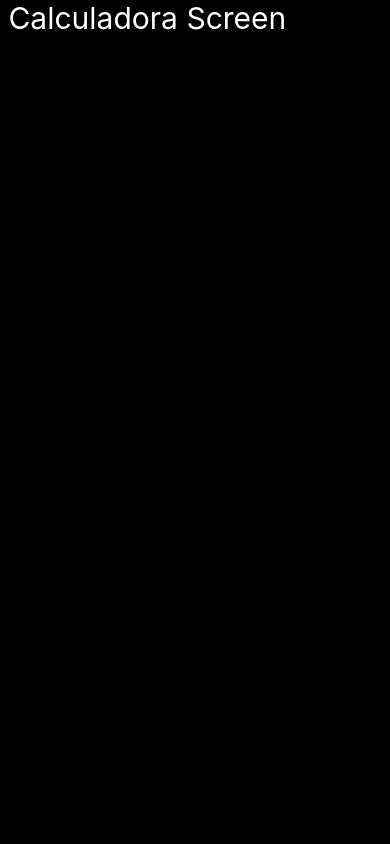
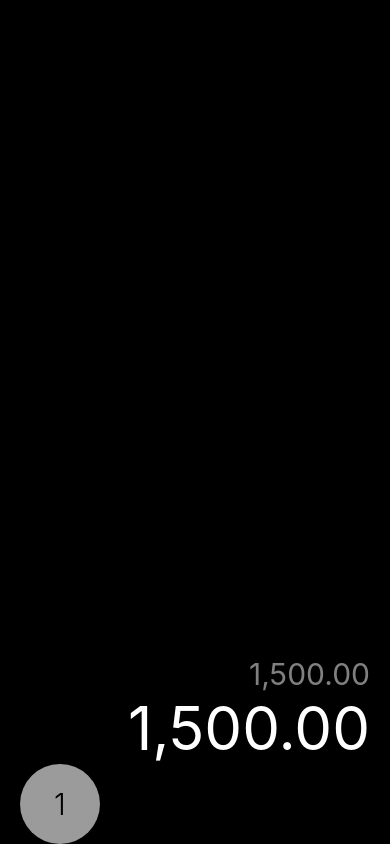
Before and after one commit to Jhondao/calculadora-IOS, a React Native app: screen / in a window 390 px wide. Built offline with nearby package versions, Linux system fonts and the light colour scheme.

Commit message:
[ADD] Estructura de fondo color y boton para calculadora

```diff
--- a/src/screens/CalculadoraScreen.tsx
+++ b/src/screens/CalculadoraScreen.tsx
@@ -3,8 +3,16 @@ import { styles } from '../theme/AppTheme';
 
 export const CalculadoraScreen = () => {
   return (
-    <View>
-        <Text style={styles.Texto}> Calculadora Screen</Text>
+    <View style={styles.CalculadoraContainer}>
+        <Text style={styles.resultadoPequeno}> 1,500.00</Text>
+        <Text style={styles.resultado}> 1,500.00</Text>
+
+        <View>
+          {/* Boton */}
+          <View style={styles.boton}>
+            <Text style={styles.botonText}>1</Text>
+          </View>
+        </View>
     </View>
   )
 }
--- a/src/theme/AppTheme.tsx
+++ b/src/theme/AppTheme.tsx
@@ -6,8 +6,33 @@ export const styles = StyleSheet.create({
         flex: 1,
         backgroundColor: 'black',
     },
-    Texto:{
+    CalculadoraContainer:{
+        flex:1,
+        paddingHorizontal: 20,
+        justifyContent: 'flex-end'
+    },
+    resultado:{
         color: 'white',
+        fontSize: 60,
+        textAlign: 'right',
+    },
+    resultadoPequeno:{
+        color: 'rgba(255,255,255,0.5)',
         fontSize: 30,
+        textAlign: 'right',
+    },
+    boton:{
+        height: 80,
+        width: 80,
+        backgroundColor:'#9B9B9B',
+        borderRadius: 100,
+        justifyContent: 'center'
+    },
+    botonText:{
+        textAlign: 'center',
+        padding: 10,
+        fontSize: 30,
+        color: 'black',
+        fontWeight: '300'
     }
 })
```
